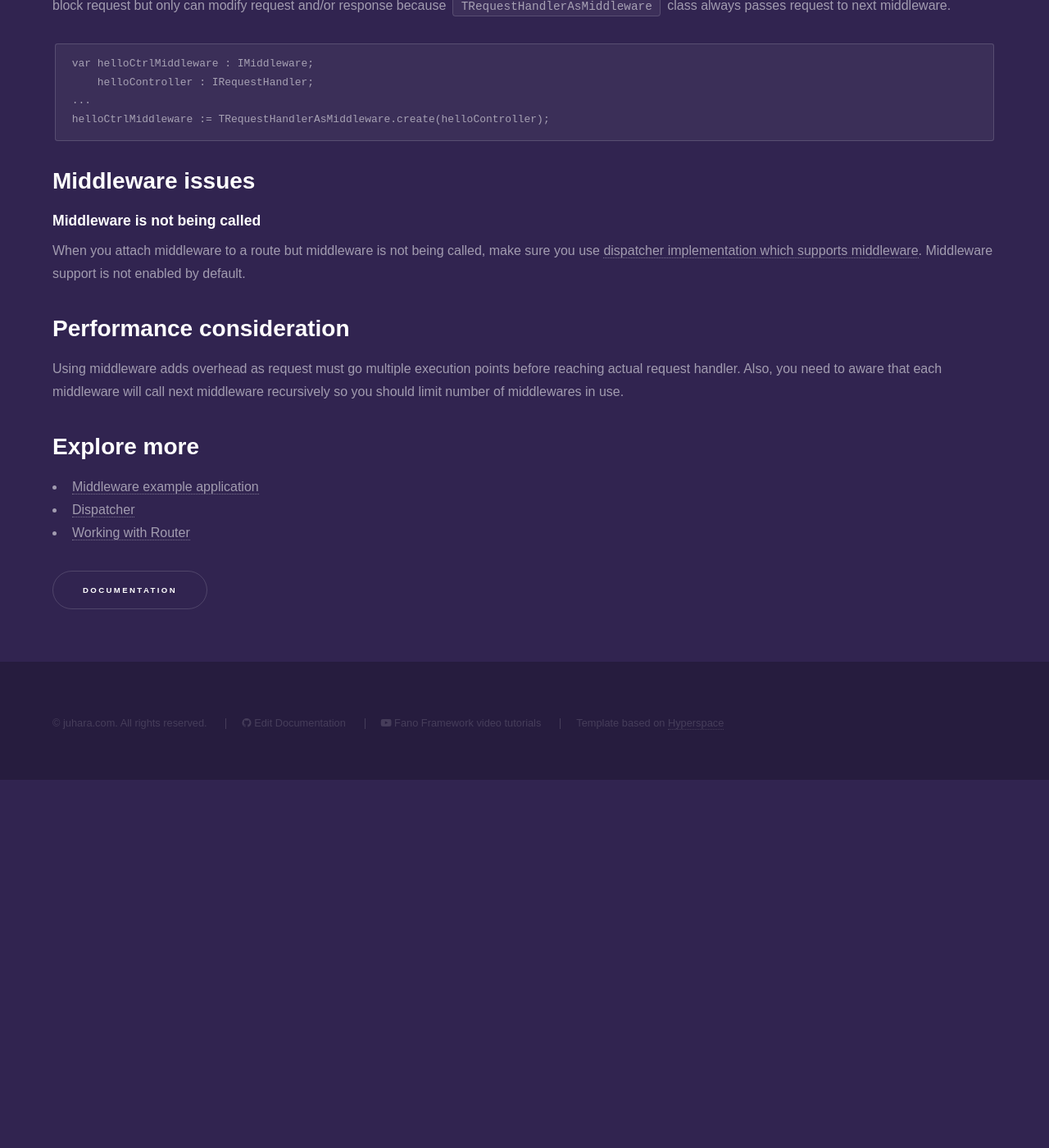
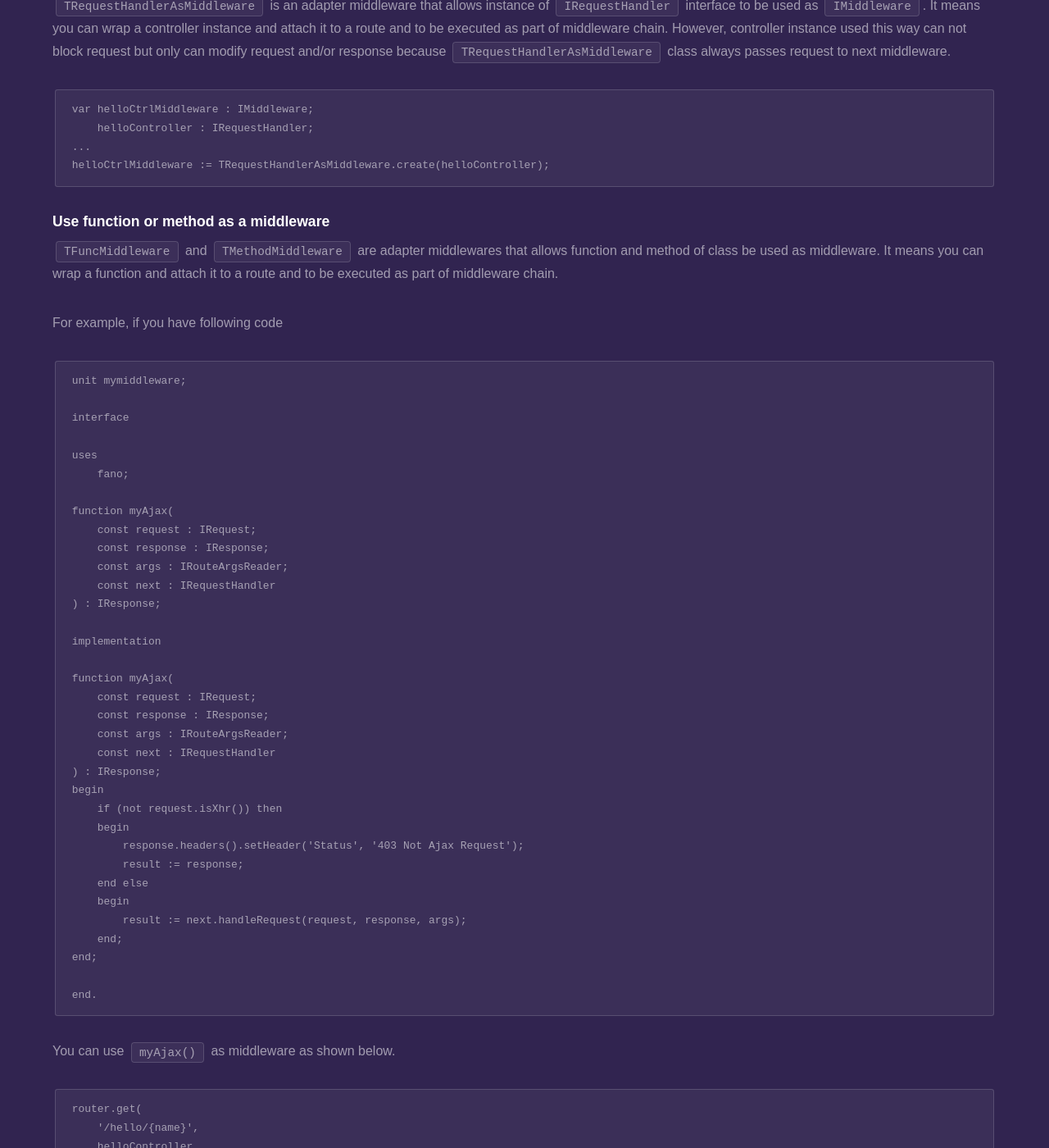
Before and after one commit to fanoframework/fanoframework.github.io, a Jekyll site: the page built from middlewares/index.md, in a window 1280 px wide and 1400 px high, scrolled down 9208 px. Shown: the whole window at 82% size. Built offline with Jekyll 4.4.1, drawn with Linux system fonts in a browser that asks for light colours; our own code applies the rules of GitHub Pages for plain Markdown files; before the commit the page ends 10159 px from its top, so only the background shows below that; some of the changed text lies outside the part shown.

Commit message:
add documentation on adapter middleware to allow function and method as middleware

````diff
--- a/middlewares/index.md
+++ b/middlewares/index.md
@@ -309,6 +309,8 @@ Fano Framework provides several built-in middlewares.
 - `TNoCacheMiddleware`, middleware class which adds `Cache-Control` response header to prevent browser from caching response.
 - `TStaticFilesMiddleware`, middleware class which serves static files. For more information, read [Serving static files](/working-with-response/serve-static-files).
 - `TThrottleMiddleware`, middleware class which [limits rate of request](/utilities/rate-limit) to one or more routes.
+- `TFuncMiddleware`, adapter middleware class which allow function be used as middleware.
+- `TMethodMiddleware`, adapter middleware class which allow class method be used as middleware.
 
 ### Group several middlewares as one
 
@@ -364,6 +366,55 @@ var helloCtrlMiddleware : IMiddleware;
 helloCtrlMiddleware := TRequestHandlerAsMiddleware.create(helloController);
 ```
 
+### Use function or method as a middleware
+
+`TFuncMiddleware` and `TMethodMiddleware` are adapter middlewares that allows function and method of class be used as middleware. It means you can wrap a function and attach it to a route and to be executed as part of middleware chain.
+
+For example, if you have following code
+```
+unit mymiddleware;
+
+interface
+
+uses
+    fano;
+
+function myAjax(
+    const request : IRequest;
+    const response : IResponse;
+    const args : IRouteArgsReader;
+    const next : IRequestHandler
+) : IResponse;
+
+implementation
+
+function myAjax(
+    const request : IRequest;
+    const response : IResponse;
+    const args : IRouteArgsReader;
+    const next : IRequestHandler
+) : IResponse;
+begin
+    if (not request.isXhr()) then
+    begin
+        response.headers().setHeader('Status', '403 Not Ajax Request');
+        result := response;
+    end else
+    begin
+        result := next.handleRequest(request, response, args);
+    end;
+end;
+
+end.
+```
+You can use `myAjax()` as middleware as shown below.
+```
+router.get(
+    '/hello/{name}',
+    helloController
+).add(TFuncMiddleware.create(@myMiddleware.myAjax));
+
+```
 ## Middleware issues
 
 ### Middleware is not being called
````
